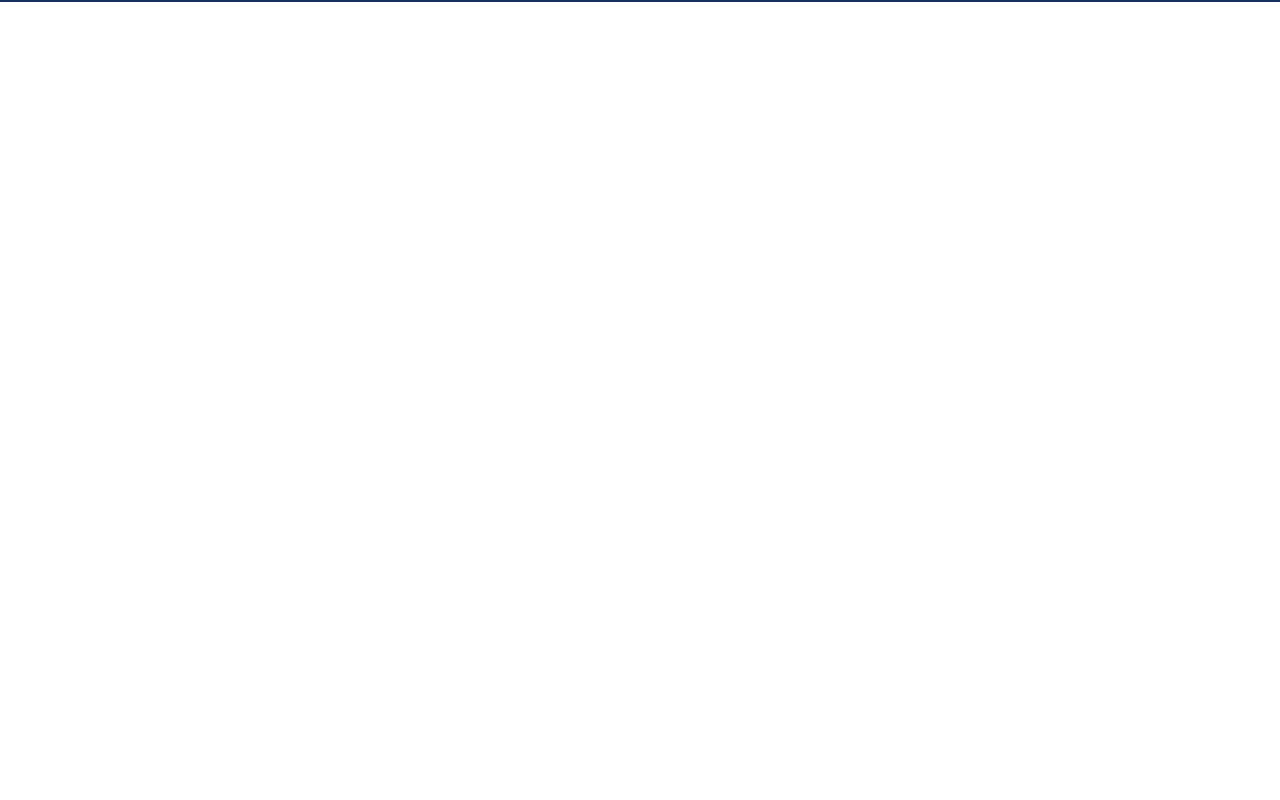
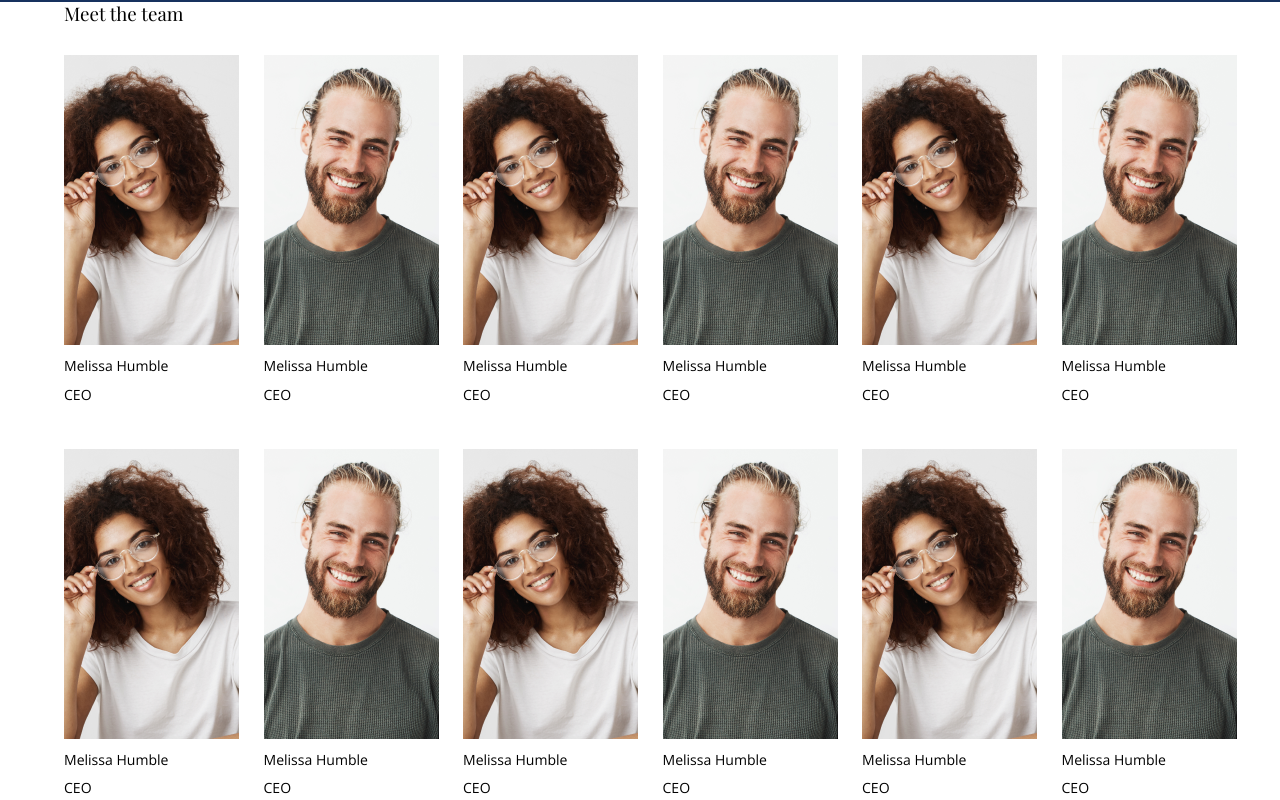
Before and after one commit to grouzu/Gruppuppgift-Yo, a plain HTML site: page contact.html in a window 1280 px wide. Drawn offline with nearby package versions, Linux system fonts and the light colour scheme.

Commit message:
Added Meet the team grid to contact.html

```diff
--- a/contact.html
+++ b/contact.html
@@ -11,5 +11,83 @@
   </head>
 <body>
 
+  <section class="our-team">
+    <h2>Meet the team</h2>
+    <div class="twelve-column-grid">
+
+        <article class="team-card">
+          <div class="image-item"><img src="assets/Images/image-woman.png" alt="Description"></div>
+          <p class="bold">Melissa Humble</p>
+          <p>CEO</p>
+        </article>
+
+        <article class="team-card">
+          <div class="image-item"><img src="assets/Images/image-man.png" alt="Description"></div>
+          <p class="bold">Melissa Humble</p>
+          <p>CEO</p>
+        </article>
+
+        <article class="team-card">
+          <div class="image-item"><img src="assets/Images/image-woman.png" alt="Description"></div>
+          <p class="bold">Melissa Humble</p>
+          <p>CEO</p>
+        </article>
+
+        <article class="team-card">
+          <div class="image-item"><img src="assets/Images/image-man.png" alt="Description"></div>
+          <p class="bold">Melissa Humble</p>
+          <p>CEO</p>
+        </article>
+
+        <article class="team-card">
+          <div class="image-item"><img src="assets/Images/image-woman.png" alt="Description"></div>
+          <p class="bold">Melissa Humble</p>
+          <p>CEO</p>
+        </article>
+
+        <article class="team-card">
+          <div class="image-item"><img src="assets/Images/image-man.png" alt="Description"></div>
+          <p class="bold">Melissa Humble</p>
+          <p>CEO</p>
+        </article>
+
+        <article class="team-card">
+          <div class="image-item"><img src="assets/Images/image-woman.png" alt="Description"></div>
+          <p class="bold">Melissa Humble</p>
+          <p>CEO</p>
+        </article>
+
+        <article class="team-card">
+          <div class="image-item"><img src="assets/Images/image-man.png" alt="Description"></div>
+          <p class="bold">Melissa Humble</p>
+          <p>CEO</p>
+        </article>
+
+        <article class="team-card">
+          <div class="image-item"><img src="assets/Images/image-woman.png" alt="Description"></div>
+          <p class="bold">Melissa Humble</p>
+          <p>CEO</p>
+        </article>
+
+        <article class="team-card">
+          <div class="image-item"><img src="assets/Images/image-man.png" alt="Description"></div>
+          <p class="bold">Melissa Humble</p>
+          <p>CEO</p>
+        </article>
+
+        <article class="team-card">
+          <div class="image-item"><img src="assets/Images/image-woman.png" alt="Description"></div>
+          <p class="bold">Melissa Humble</p>
+          <p>CEO</p>
+        </article>
+
+        <article class="team-card">
+          <div class="image-item"><img src="assets/Images/image-man.png" alt="Description"></div>
+          <p class="bold">Melissa Humble</p>
+          <p>CEO</p>
+        </article>
+      </div>
+    </section>
+
 </body>
 </html>
```
